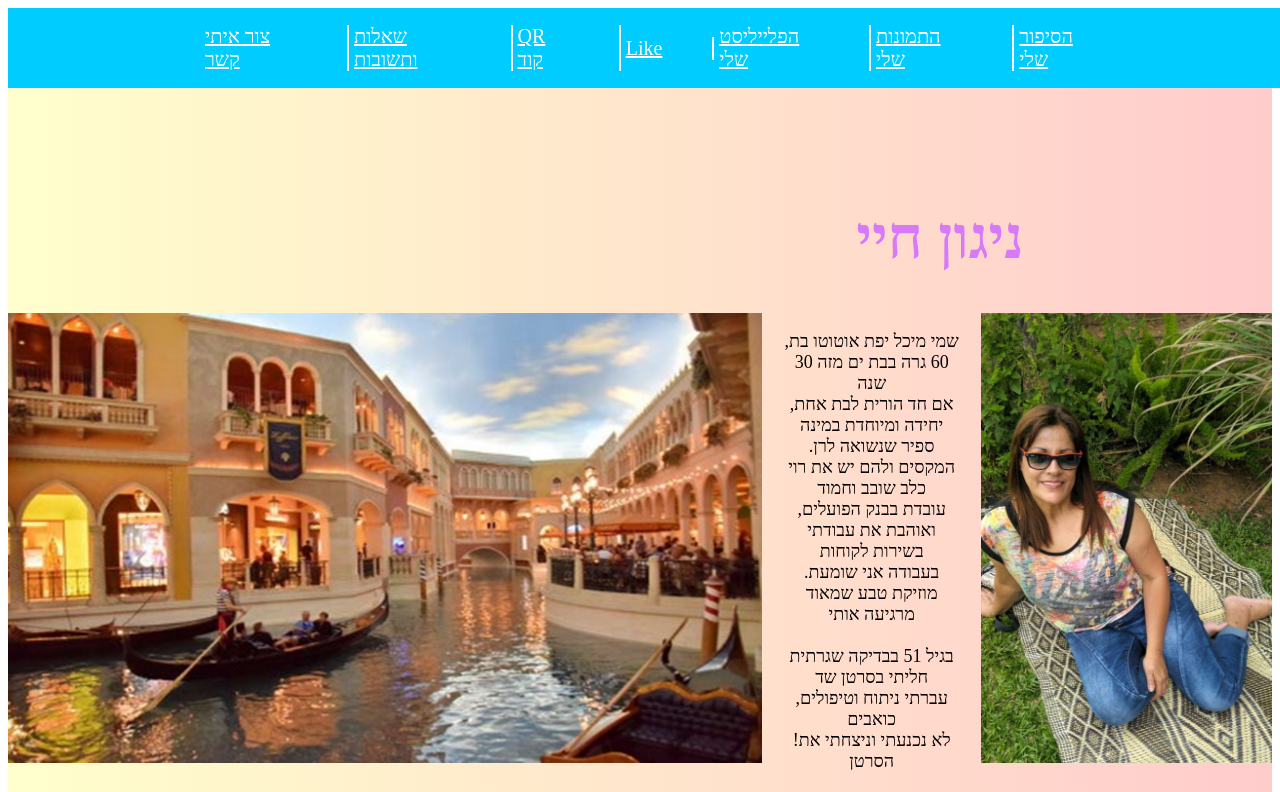
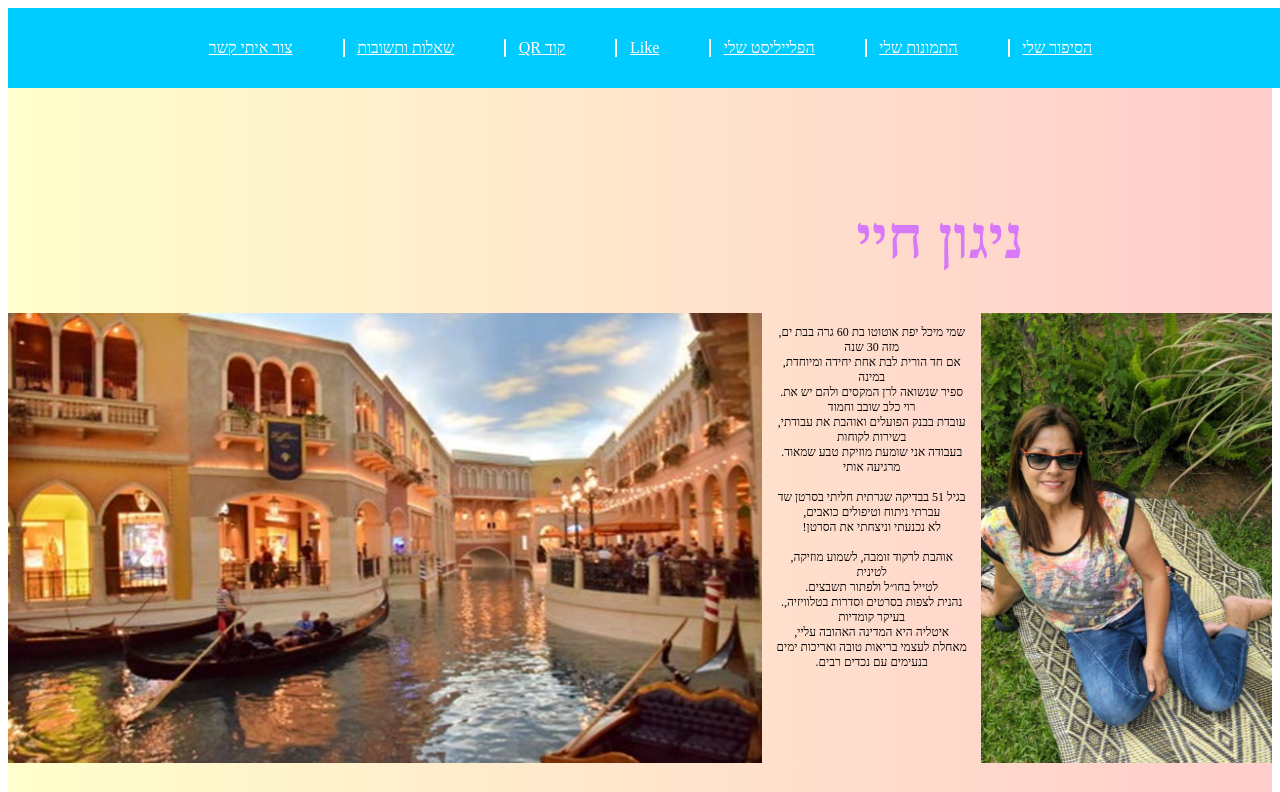
Before and after one commit to ShamaySapir/thirdAgeWebsite, a plain HTML site: page index.html in a window 1280 px wide. Shown: the top 792 px of the page. Drawn offline with Linux system fonts and the light colour scheme; a small style sheet from the web is missing.

Commit message:
font style 2

```diff
--- a/index.html
+++ b/index.html
@@ -188,7 +188,7 @@
 
       <section id="playlist" class="section">
         <div class="headline"> המוזיקה שאני אוהבת לשמוע </div>
-        <iframe width="560" height="315" src="https://www.youtube.com/embed/ARt9HV9T0w8" frameborder="0" allow="accelerometer; autoplay; encrypted-media; gyroscope; picture-in-picture" allowfullscreen></iframe>
+        <iframe width="660" height="415" src="https://www.youtube.com/embed/ARt9HV9T0w8" frameborder="0" allow="accelerometer; autoplay; encrypted-media; gyroscope; picture-in-picture" allowfullscreen></iframe>
       </section>
 
       <section id="like" class="section">
--- a/style.css
+++ b/style.css
@@ -19,7 +19,7 @@
 #nav a {
 	 font-size: 15px;
 	 font-family: 'Shuneet', serif;
-	 font-size: 20px;
+	 font-size: 16px;
 	}
 
 #nav a:link {
@@ -71,7 +71,7 @@
 .about {
 	padding-right: 1em;
 	padding-left: 1em;
-	font-size: 18px;
+	font-size: 12px;
 	padding-bottom: 1em;
 }
 
```
